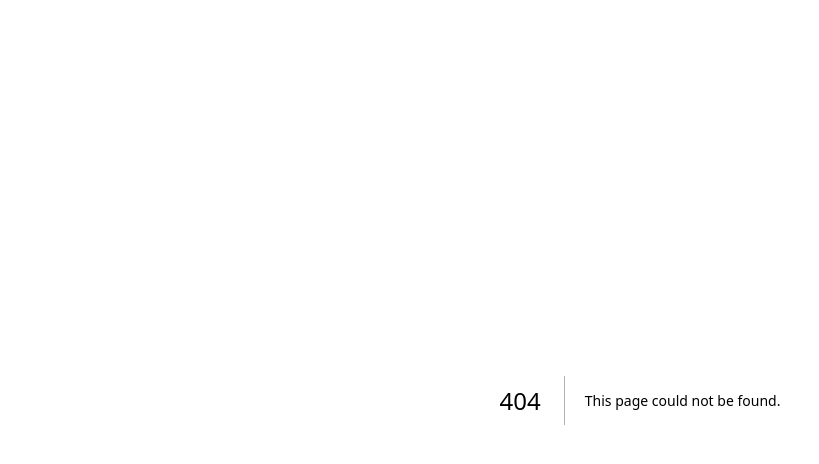
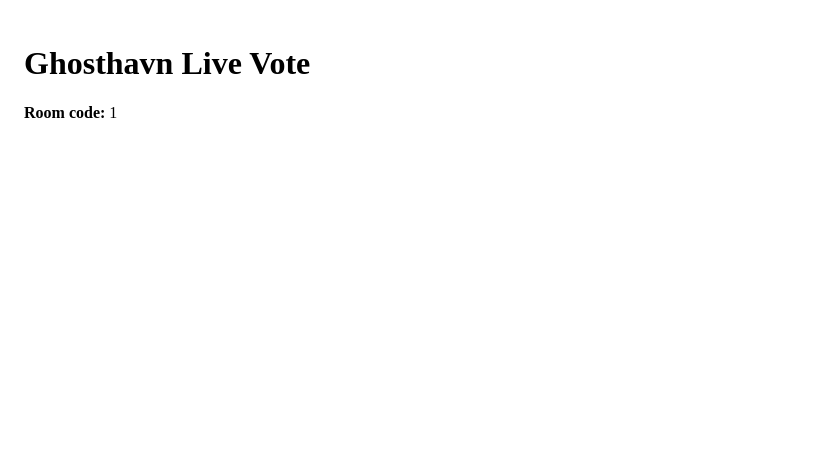
Before and after one commit to gkdixon5/ghosthavn-livevote, a Next.js app: page /battle/1 in a window 1280 px wide. Before the commit this address had no page. Shown: the top 464 px of the page, without its empty margins (0-819 px from the left). Built offline with nearby package versions, Linux system fonts and the light colour scheme.

Commit message:
Create page.tsx

```diff
--- /dev/null
+++ b/app/battle/[room]/page.tsx
@@ -0,0 +1,12 @@
+export default function BattleRoom({
+  params,
+}: {
+  params: { room: string };
+}) {
+  return (
+    <main style={{ padding: 24 }}>
+      <h1>Ghosthavn Live Vote</h1>
+      <p><strong>Room code:</strong> {params.room}</p>
+    </main>
+  );
+}
```
